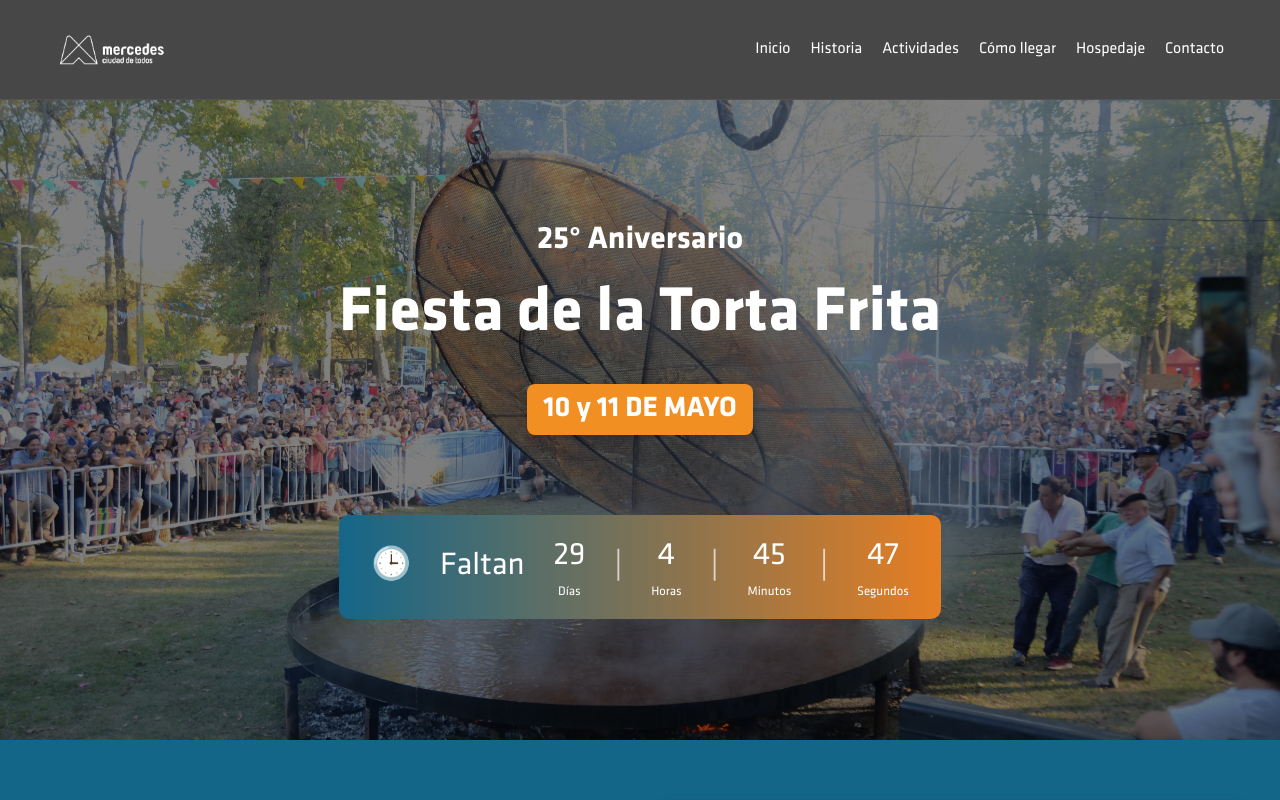
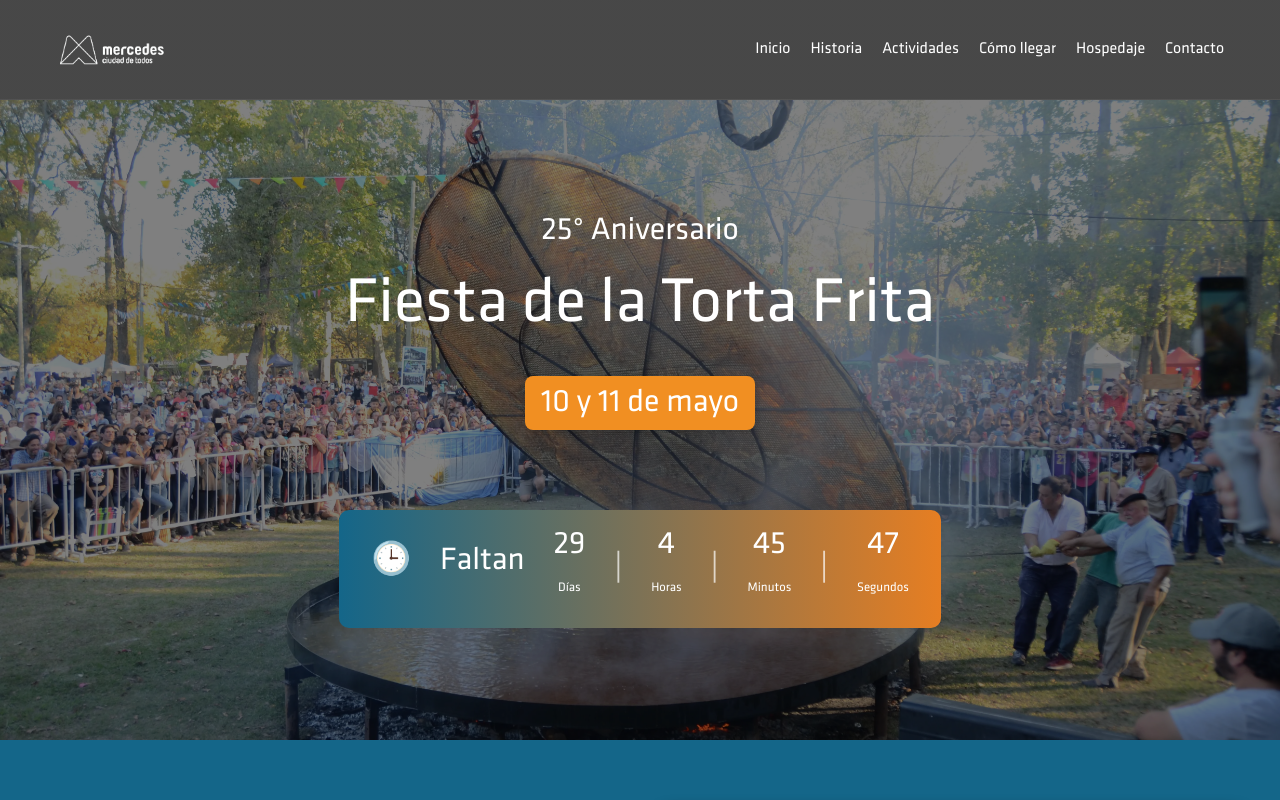
Before and after one commit to franuncal/LANDIGN-FIESTAS-NACIONALES-MER, a React (Vite) app: page / in a window 1280 px wide. Shown: the top 800 px of the page. Built offline with nearby package versions, Linux system fonts and the light colour scheme; grey boxes are pictures that could not be loaded.

Commit message:
Rango de fechas modificado

```diff
--- a/src/App.css
+++ b/src/App.css
@@ -91,10 +91,10 @@ h2,
 h3,
 h4,
 h5,
-h6 {
+h6,
+span {
   font-family: "Klavika", sans-serif;
-  font-weight: 700; /* Bold */
-  /* color: #0f4860;  */
+  font-weight: 400; /* Bold */
   margin-bottom: 1rem;
   line-height: 1.2;
 }
--- a/src/components/Cronograma.css
+++ b/src/components/Cronograma.css
@@ -162,7 +162,7 @@
 }
 
 .boton-entradas:hover {
-  background-color: #d97800;
+  background-color: white;
   transform: scale(1.05);
 }
 
--- a/src/components/Hero.css
+++ b/src/components/Hero.css
@@ -21,26 +21,21 @@
 
 .hero-title {
   font-size: 4rem;
-  font-weight: bold;
+  /* font-weight: bold; */
   margin-bottom: 2rem;
 }
 
 .hero-date {
-  font-size: 1.8rem;
+  font-size: 2rem;
   margin-bottom: 2rem;
   background-color: #f18f22; /* Fondo naranja */
   padding: 0.5rem 1rem;
   border-radius: 0.5rem;
   display: inline-block;
   color: white;
-  font-weight: bold;
+  /* font-weight: bold; */
   box-shadow: 2px 2px 10px rgba(0, 0, 0, 0.2);
 }
-
-/* .hero-description {
-  font-size: 1.5rem;
-  margin-bottom: 2rem;
-} */
 
 .hero-countdown {
   background: linear-gradient(
@@ -113,11 +108,6 @@
     font-size: 1.5rem;
   }
 
-  /* .hero-description {
-    font-size: 1.2rem;
-    margin-bottom: 1.5rem;
-  } */
-
   .countdown-content {
     gap: 0.5rem;
   }
--- a/src/components/Hero.jsx
+++ b/src/components/Hero.jsx
@@ -1,19 +1,25 @@
 import React, { useState, useEffect } from "react";
-import { calcularTiempoRestante } from "../utils/contadorUtils";
+import {
+  calcularTiempoRestante,
+  obtenerEventoActivo,
+} from "../utils/contadorUtils";
 import "./Hero.css";
 
-const Hero = ({ evento }) => {
+const Hero = () => {
+  const [evento, setEvento] = useState(obtenerEventoActivo());
   const [tiempoRestante, setTiempoRestante] = useState(
     calcularTiempoRestante(evento.fecha)
   );
 
   useEffect(() => {
     const intervalo = setInterval(() => {
-      setTiempoRestante(calcularTiempoRestante(evento.fecha));
+      const eventoActual = obtenerEventoActivo();
+      setEvento(eventoActual);
+      setTiempoRestante(calcularTiempoRestante(eventoActual.fecha));
     }, 1000);
 
     return () => clearInterval(intervalo);
-  }, [evento.fecha]);
+  }, []);
 
   return (
     <section
@@ -26,7 +32,6 @@ const Hero = ({ evento }) => {
       <h2 className="hero-subtitle">25° Aniversario</h2>
       <h1 className="hero-title">{evento.nombre}</h1>
 
-      {/* 🔥 Fecha: usa rangoFechas si existe, sino la fecha normal */}
       <h3 className="hero-date">
         {evento.rangoFechas ||
           new Date(evento.fecha).toLocaleDateString("es-AR", {
@@ -34,11 +39,6 @@ const Hero = ({ evento }) => {
             month: "long",
           })}
       </h3>
-
-      {/* <p className="hero-description">
-        Vení a ver cómo preparamos <br />
-        <strong>¡La Torta Frita más grande del mundo!</strong>
-      </p> */}
 
       <div className="hero-countdown">
         <div className="countdown-content">
--- a/src/components/Noticias.css
+++ b/src/components/Noticias.css
@@ -79,5 +79,5 @@
 
 .boton-mas-info:hover {
   background-color: #d6801d;
-  color: #0f4860;
+  color: white;
 }
--- a/src/data/eventos.json
+++ b/src/data/eventos.json
@@ -1,10 +1,6 @@
 [
     {
         "id": 1,
-        "nombre": "Fiesta de la Torta Frita",
-        "fecha": "2025-05-10T00:00:00",
-        "rangoFechas": "10 y 11 DE MAYO",
-        "banner": "../assets/img-TF/TF5.webp",
         "colorPrimario": "#146689",
         "colorSecundario": "#F18F22",
         "historia": {
@@ -17,17 +13,17 @@
             {
                 "nombre": "Apertura del Predio",
                 "descripcion": "La Fiesta Nacional de la Torta Frita se desarrolla en el Parque Municipal Independencia, un espacio de 54 hectáreas atravesado por el río Luján y que funciona no sólo como pulmón de la ciudad sino también como centro de encuentro y esparcimiento para vecinos de Mercedes y turistas. El Parque cuenta con instalaciones y comodidades para toda la familia, desde parrilleros hasta plazas de juegos, un lugar ideal para pasar el día. Es, claro, apto para mascotas. La apertura del predio para la Fiesta Nacional de la Torta Frita está prevista a las 10 de la mañana, tanto sábado como domingo, día en el que se elegirá a la mejor tortera de esta edición.",
-                "fecha": "2025-05-10T18:00:00"
+                "fecha": "2025-05-10T10:00:00"
             },
             {
                 "nombre": "Feria Artesanal",
                 "descripcion": "La organización de las distintas fiestas promueven el turismo de cercanía, generan movimiento y dinamizan la economía local, por eso son siempre una excelente oportunidad para generar trabajo a través de los distintos productores mercedinos. No sólo de gastronomía, sino también de distintas artesanías que llevan el sello de la ciudad y son ampliamente reconocidas por belleza y calidad. En esta oportunidad, además de los puestos de alimentos, estarán presentes las ferias de Tomás Jofré, del Centro Cultural La Trocha y de las diferentes plazas de la ciudad, además del Paseo Jacarandá de artesanías.",
-                "fecha": "2025-05-10T18:00:00"
+                "fecha": "2025-05-10T11:00:00"
             },
             {
                 "nombre": "Feria Gastronómica / Foodtrucks",
                 "descripcion": "Sabores para todos los gustos: platos típicos, opciones gourmet y delicias dulces en un paseo gastronómico imperdible.",
-                "fecha": "2025-05-10T18:00:00"
+                "fecha": "2025-05-10T12:00:00"
             },
             {
                 "nombre": "Shows de Artistas Locales",
@@ -37,136 +33,22 @@
             {
                 "nombre": "Apertura del Predio",
                 "descripcion": "La Fiesta Nacional de la Torta Frita se desarrolla en el Parque Municipal Independencia, un espacio de 54 hectáreas atravesado por el río Luján y que funciona no sólo como pulmón de la ciudad sino también como centro de encuentro y esparcimiento para vecinos de Mercedes y turistas. El Parque cuenta con instalaciones y comodidades para toda la familia, desde parrilleros hasta plazas de juegos, un lugar ideal para pasar el día. Es, claro, apto para mascotas. La apertura del predio para la Fiesta Nacional de la Torta Frita está prevista a las 10 de la mañana, tanto sábado como domingo, día en el que se elegirá a la mejor tortera de esta edición.",
-                "fecha": "2025-05-11T17:00:00"
+                "fecha": "2025-05-11T10:00:00"
             },
             {
                 "nombre": "Cantinas Solidarias",
                 "descripcion": "Como sucede en cada una de las ediciones de la Fiesta Nacional de la Torta Frita, y se reproduce en todas las demás fiestas que suceden en Mercedes (Salame Quintero, Durazno, Galleta de Campo, Cerveza Artesanal, etcétera), se destinarán cantinas solidarias para distintas instituciones de nuestra ciudad: Bomberos Voluntarios, clubes, escuelas, ong’s. En el paseo de puestos, las instituciones se organizan para presentar distintos productos, desde parrilla hasta confituras de elaboración artesanal, que se complementan con la variada oferta gastronómica en la que, naturalmente, la estrella será nuestra exquisita torta frita.",
-                "fecha": "2025-05-11T17:00:00"
+                "fecha": "2025-05-11T12:00:00"
             },
             {
                 "nombre": "Feria Artesanal",
                 "descripcion": "La organización de las distintas fiestas promueven el turismo de cercanía, generan movimiento y dinamizan la economía local, por eso son siempre una excelente oportunidad para generar trabajo a través de los distintos productores mercedinos. No sólo de gastronomía, sino también de distintas artesanías que llevan el sello de la ciudad y son ampliamente reconocidas por belleza y calidad. En esta oportunidad, además de los puestos de alimentos, estarán presentes las ferias de Tomás Jofré, del Centro Cultural La Trocha y de las diferentes plazas de la ciudad, además del Paseo Jacarandá de artesanías.",
-                "fecha": "2025-05-11T20:00:00"
+                "fecha": "2025-05-11T11:00:00"
             },
             {
                 "nombre": "Shows de Artistas Locales",
                 "descripcion": "El escenario de la 25ta edición de la Fiesta Nacional de la Torta Frita recibirá una nutrida grilla de artistas locales, reconocidos por su talento y creatividad artística. Desde hace varios años, a partir de la decisión de promover nuestra cultura y nuestro arte, las fiestas son ocasiones ideales para la presentación de bandas y solistas mercedinos en un escenario profesional y a la altura de sus necesidades. La grilla, además, se conforma como una expresión amplia de las variedades musicales entre las que habrá rock, cumbia, tango y folclore.",
-                "fecha": "2025-05-11T20:00:00"
-            }
-        ]
-    },
-    {
-        "id": 2,
-        "nombre": "Fiesta del Salame Quintero",
-        "fecha": "2025-09-06T00:00:00",
-        "rangoFechas": "6, 7 y 8 de SEPTIEMBRE",
-        "banner": "../assets/img-SQ/SQ1.webp",
-        "colorPrimario": "#801717",
-        "colorSecundario": "#AE2012",
-        "historia": {
-            "descripcion": "La Fiesta Nacional...",
-            "imagen": "../assets/img-TF/TF2.webp",
-            "video": "https://www.youtube.com/embed/Vr7fx-V9AA0",
-            "colorSecundario": "#801717"
-        },
-        "actividades": [
-            {
-                "nombre": "Apertura del Predio",
-                "descripcion": "¡Damos inicio a una jornada llena de actividades! Te esperamos desde las 10:00 hs para disfrutar del espacio, recorrer el predio y empezar a vivir una experiencia única.",
-                "fecha": "2025-05-10T18:00:00"
-            },
-            {
-                "nombre": "Feria Artesanal",
-                "descripcion": "Descubrí el talento local en cada rincón. Emprendedores y artesanos presentan sus productos únicos, hechos a mano con creatividad y pasión.",
-                "fecha": "2025-05-10T18:00:00"
-            },
-            {
-                "nombre": "Feria Gastronómica / Foodtrucks",
-                "descripcion": "Sabores para todos los gustos: platos típicos, opciones gourmet y delicias dulces en un paseo gastronómico imperdible.",
-                "fecha": "2025-05-10T18:00:00"
-            },
-            {
-                "nombre": "Shows de Artistas Locales",
-                "descripcion": "La música en vivo no puede faltar. Bandas y solistas locales se suben al escenario para compartir su arte y hacer vibrar al público.",
-                "fecha": "2025-05-10T14:00:00"
-            },
-            {
-                "nombre": "Apertura del Predio",
-                "descripcion": "Información de horarios y formas de acceder al Parque Municipal",
-                "fecha": "2025-05-11T17:00:00"
-            },
-            {
-                "nombre": "Cantinas Solidarias",
-                "descripcion": "Disfrutá algo rico mientras colaborás con distintas instituciones de la comunidad. Todo lo recaudado tiene un fin solidario.",
-                "fecha": "2025-05-11T17:00:00"
-            },
-            {
-                "nombre": "Feria Artesanal",
-                "descripcion": "Descubrí el talento local en cada rincón. Emprendedores y artesanos presentan sus productos únicos, hechos a mano con creatividad y pasión.",
-                "fecha": "2025-05-11T20:00:00"
-            },
-            {
-                "nombre": "Shows de Artistas Locales",
-                "descripcion": "La música en vivo no puede faltar. Bandas y solistas locales se suben al escenario para compartir su arte y hacer vibrar al público.",
-                "fecha": "2025-05-11T20:00:00"
-            }
-        ]
-    },
-    {
-        "id": 3,
-        "nombre": "Festival de Cerveceros Mercedinos",
-        "fecha": "2025-10-13T00:00:00",
-        "rangoFechas": "13 y 14 de OCTUBRE",
-        "banner": "../assets/img-CM/CM1.webp",
-        "colorPrimario": "#F9B217",
-        "colorSecundario": "#AE2012",
-        "historia": {
-            "descripcion": "El festival de cerveceros...",
-            "imagen": "../assets/img-TF/TF2.webp",
-            "video": "https://www.youtube.com/embed/Vr7fx-V9AA0",
-            "colorSecundario": "#F9B217"
-        },
-        "actividades": [
-            {
-                "nombre": "Apertura del Predio",
-                "descripcion": "¡Damos inicio a una jornada llena de actividades! Te esperamos desde las 10:00 hs para disfrutar del espacio, recorrer el predio y empezar a vivir una experiencia única.",
-                "fecha": "2025-05-10T18:00:00"
-            },
-            {
-                "nombre": "Feria Artesanal",
-                "descripcion": "Descubrí el talento local en cada rincón. Emprendedores y artesanos presentan sus productos únicos, hechos a mano con creatividad y pasión.",
-                "fecha": "2025-05-10T18:00:00"
-            },
-            {
-                "nombre": "Feria Gastronómica / Foodtrucks",
-                "descripcion": "Sabores para todos los gustos: platos típicos, opciones gourmet y delicias dulces en un paseo gastronómico imperdible.",
-                "fecha": "2025-05-10T18:00:00"
-            },
-            {
-                "nombre": "Shows de Artistas Locales",
-                "descripcion": "La música en vivo no puede faltar. Bandas y solistas locales se suben al escenario para compartir su arte y hacer vibrar al público.",
-                "fecha": "2025-05-10T14:00:00"
-            },
-            {
-                "nombre": "Apertura del Predio",
-                "descripcion": "Información de horarios y formas de acceder al Parque Municipal",
-                "fecha": "2025-05-11T17:00:00"
-            },
-            {
-                "nombre": "Cantinas Solidarias",
-                "descripcion": "Disfrutá algo rico mientras colaborás con distintas instituciones de la comunidad. Todo lo recaudado tiene un fin solidario.",
-                "fecha": "2025-05-11T17:00:00"
-            },
-            {
-                "nombre": "Feria Artesanal",
-                "descripcion": "Descubrí el talento local en cada rincón. Emprendedores y artesanos presentan sus productos únicos, hechos a mano con creatividad y pasión.",
-                "fecha": "2025-05-11T20:00:00"
-            },
-            {
-                "nombre": "Shows de Artistas Locales",
-                "descripcion": "La música en vivo no puede faltar. Bandas y solistas locales se suben al escenario para compartir su arte y hacer vibrar al público.",
-                "fecha": "2025-05-11T20:00:00"
+                "fecha": "2025-05-11T14:00:00"
             }
         ]
     }
--- a/src/utils/contadorUtils.js
+++ b/src/utils/contadorUtils.js
@@ -1,8 +1,29 @@
-// src/utils/contadorUtils.js
+export const eventos = [
+  {
+    nombre: "Fiesta de la Torta Frita",
+    fecha: "2025-05-10T00:00:00",
+    rangoFechas: "10 y 11 de mayo",
+    banner: "../assets/img-TF/TF5.webp",
+  },
+  {
+    nombre: "Fiesta de la Torta Frita",
+    fecha: "2026-05-16T00:00:00",
+    rangoFechas: "16 y 17 de mayo",
+    banner: "../assets/img-TF/TF5.webp",
+  },
+];
 
-export function obtenerEventoActivo(eventos) {
+// Devuelve el próximo evento cuya fecha aún no ha pasado completamente
+export function obtenerEventoActivo() {
   const ahora = new Date();
-  return eventos.find((evento) => new Date(evento.fecha) > ahora);
+
+  // Buscar el primer evento cuya fecha sea futura
+  const proximoEvento = eventos.find(
+    (e) => new Date(e.fecha).getTime() > ahora.getTime()
+  );
+
+  // Si ya pasaron todos, devolvemos el último por defecto (fallback)
+  return proximoEvento || eventos[eventos.length - 1];
 }
 
 export function calcularTiempoRestante(fechaEvento) {
```
Also changed, not shown: src/App.jsx (+7 -2 lines), src/components/Galeria.css (+37 -0 lines), src/components/Galeria.jsx (+19 -0 lines), 2 other files (tests, documents, lock files or other folders).
